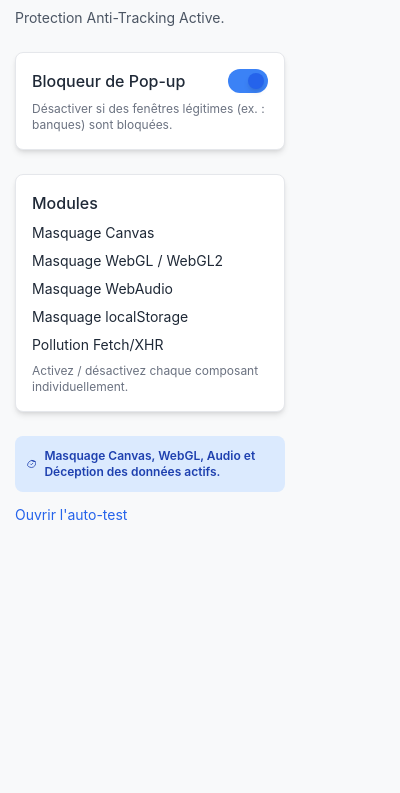
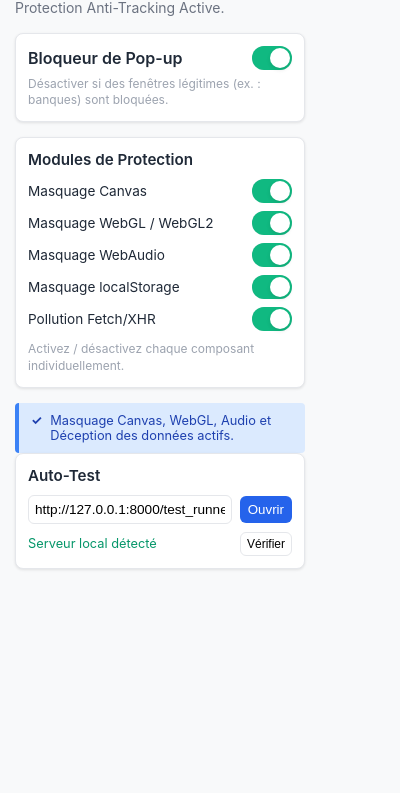
Before and after one commit to Jeannot262/Deception_Shield_V2, a browser extension: page popup.html in a window 400 px wide. Shown: the part 51-844 px from the top of the page. Drawn offline with nearby package versions, Linux system fonts and the light colour scheme.

Commit message:
feat(popup): add configurable test runner URL + server status check

```diff
--- a/popup.html
+++ b/popup.html
@@ -4,78 +4,208 @@
     <meta charset="UTF-8">
     <meta name="viewport" content="width=device-width, initial-scale=1.0">
     <title>Deception Shield - Configuration</title>
-    <!-- Chargement de Tailwind CSS pour un style rapide et propre -->
-    <script src="https://cdn.tailwindcss.com"></script>
     <style>
-        /* S'assurer que la pop-up a une taille fixe et lisible */
+        * {
+            margin: 0;
+            padding: 0;
+            box-sizing: border-box;
+        }
         body {
-            width: 300px;
+            width: 320px;
             padding: 15px;
-            font-family: 'Inter', sans-serif;
+            font-family: -apple-system, BlinkMacSystemFont, 'Segoe UI', Roboto, sans-serif;
             background-color: #f8f9fa;
+            color: #1f2937;
         }
-        /* Style spécifique pour le toggle switch */
-        .dot {
-            transition: transform 0.2s ease-in-out;
+        h1 {
+            font-size: 1.25rem;
+            font-weight: 700;
+            margin-bottom: 10px;
+            color: #1e40af;
         }
-        input:checked + .block {
-            background-color: #3b82f6; /* Blue 500 */
+        p {
+            font-size: 0.875rem;
+            color: #6b7280;
+            line-height: 1.4;
         }
-        input:checked ~ .dot {
-            transform: translateX(100%);
-            background-color: #2563eb; /* Blue 600 */
+        .intro-text {
+            margin-bottom: 15px;
+        }
+        .section {
+            background: white;
+            padding: 12px;
+            border-radius: 8px;
+            box-shadow: 0 1px 3px rgba(0, 0, 0, 0.1);
+            margin-bottom: 15px;
+            border: 1px solid #e5e7eb;
+        }
+        .section-title {
+            font-weight: 600;
+            margin-bottom: 10px;
+            font-size: 0.95rem;
+        }
+        .toggle-group {
+            display: flex;
+            flex-direction: column;
+            gap: 8px;
+        }
+        .toggle-item {
+            display: flex;
+            justify-content: space-between;
+            align-items: center;
+            font-size: 0.85rem;
+        }
+        .toggle-switch {
+            position: relative;
+            width: 40px;
+            height: 24px;
+            background-color: #d1d5db;
+            border-radius: 12px;
+            cursor: pointer;
+            transition: background-color 0.2s;
+            flex-shrink: 0;
+        }
+        .toggle-switch input {
+            /* make the checkbox cover the whole toggle so clicks work, keep it invisible */
+            position: absolute;
+            inset: 0;
+            width: 100%;
+            height: 100%;
+            margin: 0;
+            padding: 0;
+            opacity: 0;
+            cursor: pointer;
+            z-index: 2;
+        }
+        .toggle-switch .slider {
+            position: absolute;
+            top: 2px;
+            left: 2px;
+            width: 20px;
+            height: 20px;
+            background-color: white;
+            border-radius: 50%;
+            transition: transform 0.2s;
+            box-shadow: 0 2px 4px rgba(0, 0, 0, 0.1);
+        }
+        .toggle-switch input:checked + .slider {
+            transform: translateX(16px);
+        }
+        /* unchecked = disabled (red), checked = enabled (green) */
+        .toggle-switch input:checked ~ .toggle-bg {
+            background-color: #10B981; /* green-500 */
+        }
+        .toggle-switch .toggle-bg {
+            position: absolute;
+            width: 100%;
+            height: 100%;
+            background-color: #EF4444; /* red-500 for disabled */
+            border-radius: 12px;
+            transition: background-color 0.2s;
+            z-index: 0;
+        }
+        .toggle-switch .slider {
+            z-index: 2;
+        }
+        .info-box {
+            background: #dbeafe;
+            border-left: 4px solid #3b82f6;
+            padding: 10px 12px;
+            border-radius: 4px;
+            font-size: 0.8rem;
+            color: #1e40af;
+            display: flex;
+            gap: 8px;
+        }
+        .help-text {
+            font-size: 0.75rem;
+            color: #9ca3af;
+            margin-top: 6px;
         }
     </style>
 </head>
-<body class="text-gray-800">
-
-    <h1 class="text-xl font-bold mb-4 text-blue-700">Deception Shield</h1>
-    <p class="text-sm mb-6 text-gray-600">Protection Anti-Tracking Active.</p>
+<body>
+    <h1>Deception Shield</h1>
+    <p class="intro-text">Protection Anti-Tracking Active.</p>
 
     <!-- SECTION 1: Blocage des Pop-up -->
-    <div class="bg-white p-4 rounded-lg shadow-md mb-6 border border-gray-200">
-        <label for="popupToggle" class="flex justify-between items-center cursor-pointer">
-            <span class="font-medium text-base">Bloqueur de Pop-up</span>
-            <!-- Toggle Switch (Checkmark) -->
-            <div class="relative">
-                <input type="checkbox" id="popupToggle" class="sr-only">
-                <div class="block bg-gray-300 w-10 h-6 rounded-full transition-colors duration-200 ease-in-out"></div>
-                <div class="dot absolute left-1 top-1 bg-white w-4 h-4 rounded-full transition-transform duration-200 ease-in-out transform shadow-md"></div>
+    <div class="section">
+        <div style="display: flex; justify-content: space-between; align-items: center;">
+            <span style="font-weight: 600;">Bloqueur de Pop-up</span>
+            <div class="toggle-switch">
+                <input type="checkbox" id="popupToggle">
+                <div class="slider"></div>
+                <div class="toggle-bg"></div>
             </div>
-        </label>
-        <p class="text-xs mt-2 text-gray-500">Désactiver si des fenêtres légitimes (ex. : banques) sont bloquées.</p>
+        </div>
+        <p class="help-text">Désactiver si des fenêtres légitimes (ex. : banques) sont bloquées.</p>
     </div>
 
-    <!-- SECTION 1.5: Modules -->
-    <div class="bg-white p-4 rounded-lg shadow-md mb-6 border border-gray-200">
-        <div class="mb-2 font-medium">Modules</div>
-        <label class="flex justify-between items-center mb-2">
-            <span class="text-sm">Masquage Canvas</span>
-            <input type="checkbox" id="canvasToggle" class="sr-only">
-        </label>
-        <label class="flex justify-between items-center mb-2">
-            <span class="text-sm">Masquage WebGL / WebGL2</span>
-            <input type="checkbox" id="webglToggle" class="sr-only">
-        </label>
-        <label class="flex justify-between items-center mb-2">
-            <span class="text-sm">Masquage WebAudio</span>
-            <input type="checkbox" id="audioToggle" class="sr-only">
-        </label>
-        <label class="flex justify-between items-center mb-2">
-            <span class="text-sm">Masquage localStorage</span>
-            <input type="checkbox" id="localStorageToggle" class="sr-only">
-        </label>
-        <label class="flex justify-between items-center">
-            <span class="text-sm">Pollution Fetch/XHR</span>
-            <input type="checkbox" id="fetchToggle" class="sr-only">
-        </label>
-        <p class="text-xs mt-2 text-gray-500">Activez / désactivez chaque composant individuellement.</p>
+    <!-- SECTION 2: Modules -->
+    <div class="section">
+        <div class="section-title">Modules de Protection</div>
+        <div class="toggle-group">
+            <div class="toggle-item">
+                <span>Masquage Canvas</span>
+                <div class="toggle-switch">
+                    <input type="checkbox" id="canvasToggle">
+                    <div class="slider"></div>
+                    <div class="toggle-bg"></div>
+                </div>
+            </div>
+            <div class="toggle-item">
+                <span>Masquage WebGL / WebGL2</span>
+                <div class="toggle-switch">
+                    <input type="checkbox" id="webglToggle">
+                    <div class="slider"></div>
+                    <div class="toggle-bg"></div>
+                </div>
+            </div>
+            <div class="toggle-item">
+                <span>Masquage WebAudio</span>
+                <div class="toggle-switch">
+                    <input type="checkbox" id="audioToggle">
+                    <div class="slider"></div>
+                    <div class="toggle-bg"></div>
+                </div>
+            </div>
+            <div class="toggle-item">
+                <span>Masquage localStorage</span>
+                <div class="toggle-switch">
+                    <input type="checkbox" id="localStorageToggle">
+                    <div class="slider"></div>
+                    <div class="toggle-bg"></div>
+                </div>
+            </div>
+            <div class="toggle-item">
+                <span>Pollution Fetch/XHR</span>
+                <div class="toggle-switch">
+                    <input type="checkbox" id="fetchToggle">
+                    <div class="slider"></div>
+                    <div class="toggle-bg"></div>
+                </div>
+            </div>
+        </div>
+        <p class="help-text" style="margin-top: 10px;">Activez / désactivez chaque composant individuellement.</p>
     </div>
 
-    <!-- SECTION 2: État du Masquage -->
-    <div class="p-3 bg-blue-100 rounded-lg text-blue-800 text-xs font-semibold flex items-center">
-        <svg class="w-4 h-4 mr-2" fill="none" stroke="currentColor" viewBox="0 0 24 24" xmlns="http://www.w3.org/2000/svg"><path stroke-linecap="round" stroke-linejoin="round" stroke-width="2" d="M9 12l2 2 4-4m5.618-4.016A11.955 11.955 0 0112 2.944c6.383 0 10.368 4.606 10.368 4.606A11.955 11.955 0 0112 21.056c-6.383 0-10.368-4.606-10.368-4.606A11.955 11.955 0 0112 2.944z"></path></svg>
+    <!-- SECTION 3: État du Masquage -->
+    <div class="info-box">
+        <span style="font-weight: bold;">✓</span>
         <span>Masquage Canvas, WebGL, Audio et Déception des données actifs.</span>
+    </div>
+
+    <!-- SECTION 4: Test Runner URL and status -->
+    <div class="section">
+        <div class="section-title">Auto-Test</div>
+        <div style="display:flex;gap:8px;align-items:center;">
+            <input id="testRunnerUrl" type="text" style="flex:1;padding:6px;border:1px solid #e5e7eb;border-radius:6px;font-size:0.85rem;" />
+            <button id="testRunnerOpen" style="padding:6px 8px;border-radius:6px;border:none;background:#2563eb;color:white;cursor:pointer;">Ouvrir</button>
+        </div>
+        <div style="margin-top:8px;font-size:0.8rem;color:#6b7280;display:flex;justify-content:space-between;align-items:center;">
+            <span id="serverStatus">Vérification du serveur...</span>
+            <button id="testRunnerCheck" style="padding:4px 6px;border-radius:6px;border:1px solid #e5e7eb;background:white;cursor:pointer;font-size:0.75rem;">Vérifier</button>
+        </div>
     </div>
 
     <script src="popup.js"></script>
--- a/popup.js
+++ b/popup.js
@@ -65,28 +65,59 @@ initToggle(localStorageToggle, STORAGE_KEYS.localStorage, true);
 initToggle(fetchToggle, STORAGE_KEYS.fetch, true);
 
 // Link to test runner (use runtime.getURL to point to extension resource)
-const linkEl = document.createElement("div");
-linkEl.style.marginTop = "10px";
-const runnerLink = document.createElement('a');
-runnerLink.textContent = 'Ouvrir l\'auto-test';
-runnerLink.className = 'text-sm text-blue-600';
-runnerLink.target = '_blank';
-// Prefer the local dev server so content scripts run on the test page.
-// If you run `npm run serve`, the test runner is available at http://127.0.0.1:8000/test_runner.html
-try{
-  runnerLink.href = 'http://127.0.0.1:8000/test_runner.html';
-}catch(e){ runnerLink.href = chrome.runtime && chrome.runtime.getURL ? chrome.runtime.getURL('test_runner.html') : 'test_runner.html'; }
-// Open the test runner in a new tab using chrome.tabs to ensure it opens even from the popup
-runnerLink.addEventListener('click', function(evt){
-  evt.preventDefault();
-  var url = runnerLink.href;
-  try{
-    if (chrome.tabs && chrome.tabs.create){
-      chrome.tabs.create({ url: url });
-    } else {
-      window.open(url, '_blank');
-    }
-  }catch(e){ window.open(url, '_blank'); }
-});
-linkEl.appendChild(runnerLink);
-document.body.appendChild(linkEl);
+// Test runner UI (configured in popup.html)
+const testRunnerUrlInput = document.getElementById('testRunnerUrl');
+const testRunnerOpenBtn = document.getElementById('testRunnerOpen');
+const testRunnerCheckBtn = document.getElementById('testRunnerCheck');
+const serverStatusEl = document.getElementById('serverStatus');
+
+const DEFAULT_RUNNER_URL = 'http://127.0.0.1:8000/test_runner.html';
+
+function saveRunnerUrl(url){
+  try{ chrome.storage.local.set({ testRunnerUrl: url }); }catch(e){}
+}
+
+function loadRunnerUrl(cb){
+  try{ chrome.storage.local.get(['testRunnerUrl'], (res) => { cb(res.testRunnerUrl || DEFAULT_RUNNER_URL); }); }catch(e){ cb(DEFAULT_RUNNER_URL); }
+}
+
+function checkServer(url, timeout = 1500){
+  return new Promise((resolve) => {
+    try{
+      const controller = new AbortController();
+      const id = setTimeout(() => controller.abort(), timeout);
+      fetch(url, { method: 'HEAD', mode: 'no-cors', signal: controller.signal }).then(() => { clearTimeout(id); resolve(true); }).catch(() => { clearTimeout(id); resolve(false); });
+    }catch(e){ resolve(false); }
+  });
+}
+
+function updateServerStatus(ok){
+  if (!serverStatusEl) return;
+  if (ok){ serverStatusEl.textContent = 'Serveur local détecté'; serverStatusEl.style.color = '#059669'; }
+  else { serverStatusEl.textContent = 'Serveur local indisponible (sera utilisé la ressource interne)'; serverStatusEl.style.color = '#b91c1c'; }
+}
+
+// initialize test runner controls
+if (testRunnerUrlInput){
+  loadRunnerUrl((url) => {
+    testRunnerUrlInput.value = url;
+    checkServer(url).then((ok) => updateServerStatus(ok));
+  });
+
+  testRunnerCheckBtn && testRunnerCheckBtn.addEventListener('click', () => {
+    const url = testRunnerUrlInput.value || DEFAULT_RUNNER_URL;
+    checkServer(url).then((ok) => updateServerStatus(ok));
+    saveRunnerUrl(url);
+  });
+
+  testRunnerUrlInput.addEventListener('change', () => { saveRunnerUrl(testRunnerUrlInput.value); });
+
+  testRunnerOpenBtn && testRunnerOpenBtn.addEventListener('click', () => {
+    const url = testRunnerUrlInput.value || DEFAULT_RUNNER_URL;
+    // prefer chrome.tabs.create for popup context
+    try{
+      if (chrome.tabs && chrome.tabs.create){ chrome.tabs.create({ url: url }); }
+      else window.open(url, '_blank');
+    }catch(e){ window.open(url, '_blank'); }
+  });
+}
```
